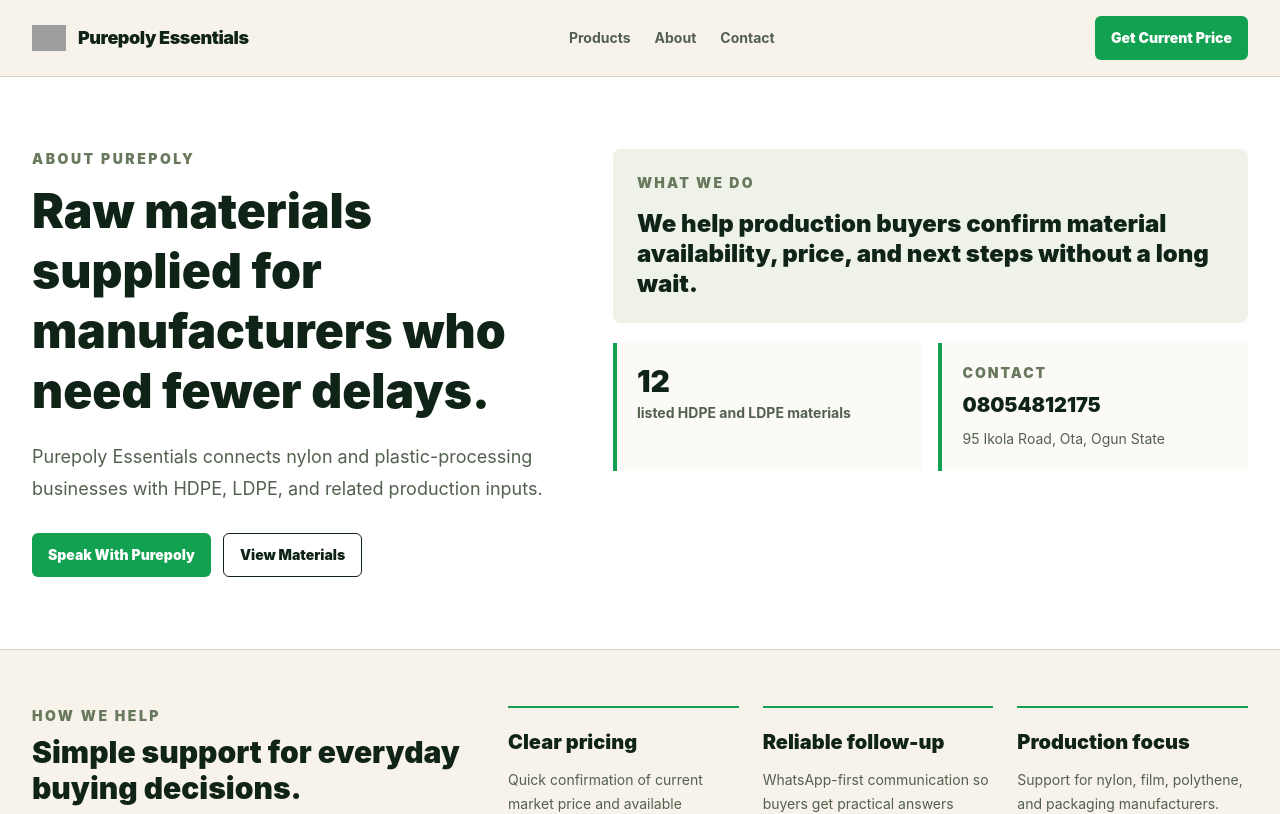
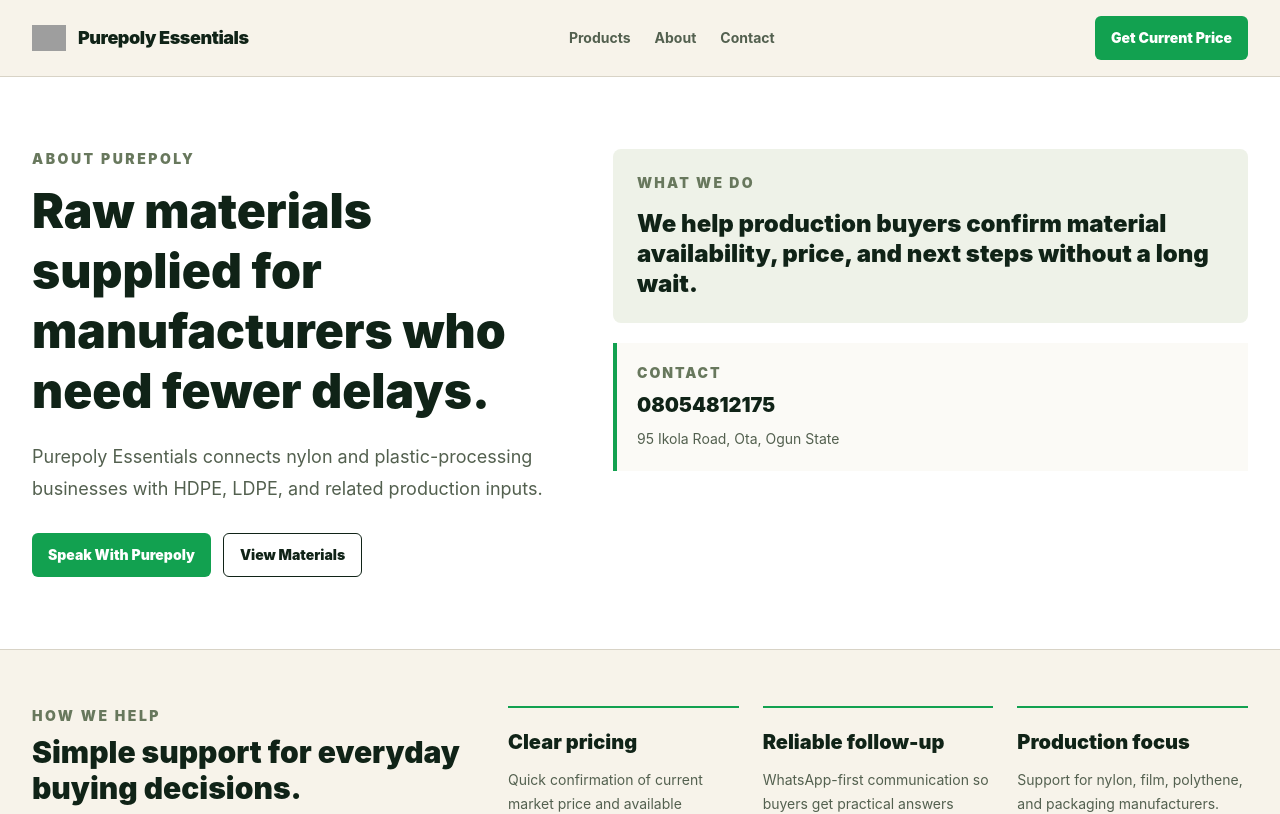
Before and after one commit to mystic001/purepoly-essentials, a Next.js app: page /about in a window 1280 px wide. Shown: the top 814 px of the page. Built offline with nearby package versions, Linux system fonts and the light colour scheme; grey boxes are pictures that could not be loaded.

Commit message:
refactor: Simplify About page by removing unused material count and restructuring contact information

```diff
--- a/src/app/about/page.tsx
+++ b/src/app/about/page.tsx
@@ -1,7 +1,7 @@
 import type { Metadata } from "next";
 import Link from "next/link";
 import { WhatsAppButton } from "@/components/WhatsAppButton";
-import { address, phoneNumber, products } from "@/data/products";
+import { address, phoneNumber } from "@/data/products";
 
 export const metadata: Metadata = {
   title: "About",
@@ -15,8 +15,6 @@
 ];
 
 export default function AboutPage() {
-  const materialCount = products.length;
-
   return (
     <main>
       <section className="border-b border-[#d8d3c6] bg-white">
@@ -50,18 +48,12 @@
                 We help production buyers confirm material availability, price, and next steps without a long wait.
               </p>
             </div>
-            <div className="grid gap-4 sm:grid-cols-2">
-              <div className="border-l-4 border-[#12a150] bg-[#fbfaf6] p-5">
-                <p className="text-3xl font-black text-[#102317]">{materialCount}</p>
-                <p className="mt-1 text-sm font-bold text-[#53604f]">listed HDPE and LDPE materials</p>
-              </div>
             <div className="border-l-4 border-[#12a150] bg-[#fbfaf6] p-5">
               <p className="text-sm font-black uppercase tracking-[0.14em] text-[#68785d]">Contact</p>
               <a className="mt-2 block text-xl font-black text-[#102317] hover:text-[#0d8541]" href={`tel:${phoneNumber}`}>
                 {phoneNumber}
               </a>
               <p className="mt-2 text-sm leading-6 text-[#53604f]">{address}</p>
-              </div>
             </div>
           </div>
         </div>
```
Lines whose indentation alone changed are shown as unchanged.
